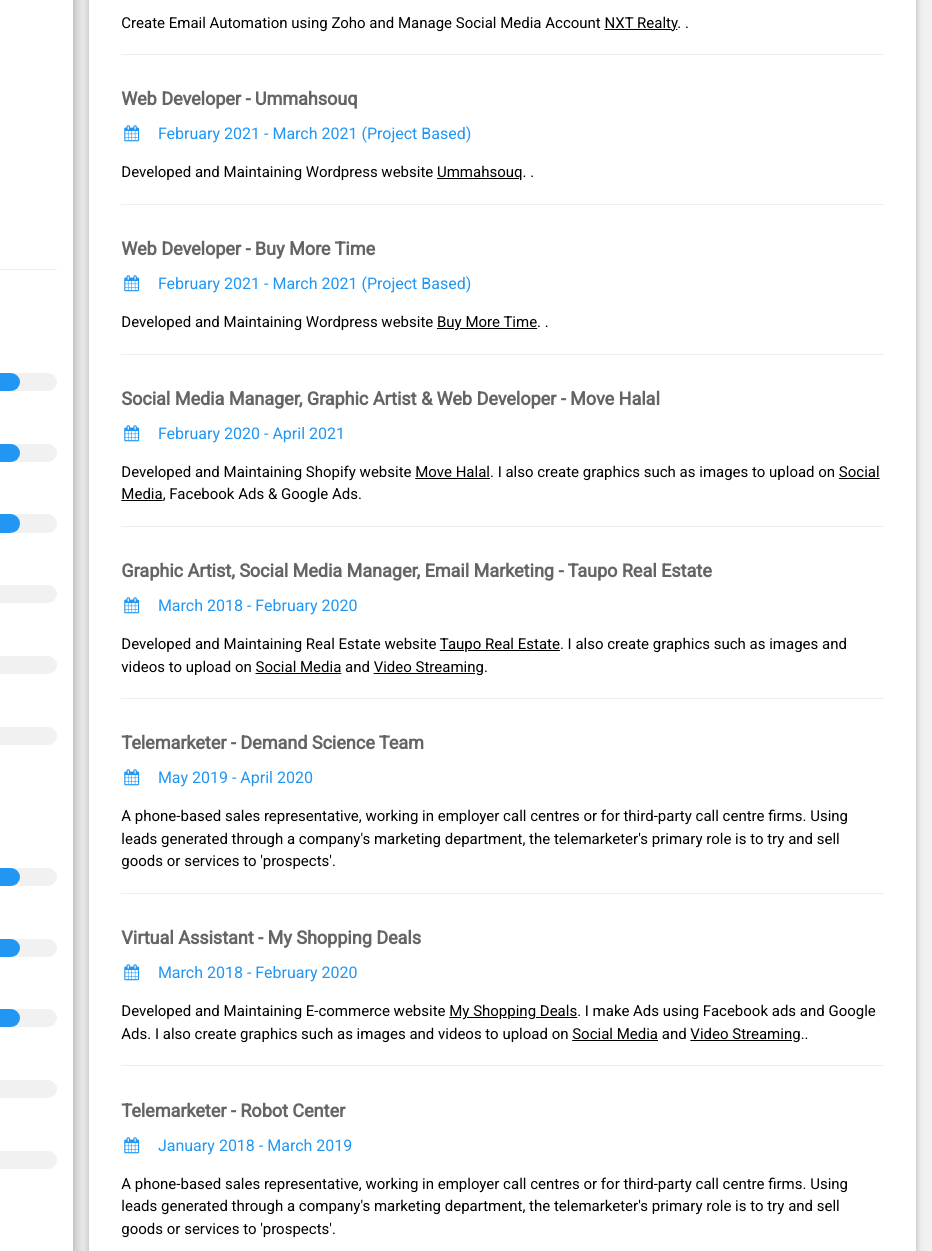
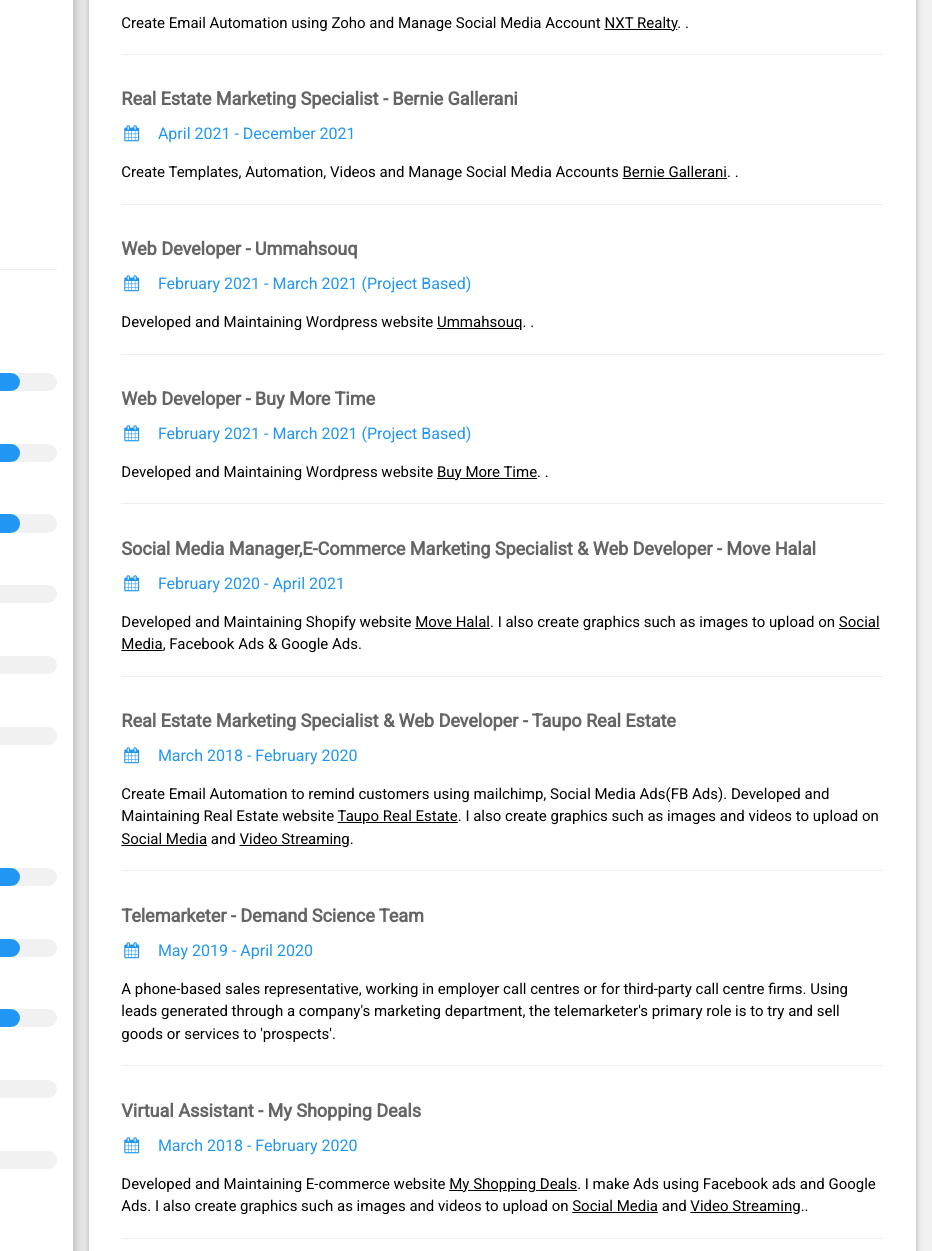
Before and after one commit to aldgreat/Profile, a plain HTML site: page index.html in a window 1280 px wide. Shown: the part 488-1739 px from the top of the page, 348-1280 px from the left. Drawn offline with nearby package versions, Linux system fonts and the light colour scheme.

Commit message:
Update index.html

```diff
--- a/index.html
+++ b/index.html
@@ -229,6 +229,15 @@
                 <hr>
               </div>
 
+                <div class="w3-container">
+                <h5 class="w3-opacity"><b>Real Estate Marketing Specialist - Bernie Gallerani</b></h5>
+                <h6 class="w3-text-blue"><i class="fa fa-calendar fa-fw w3-margin-right"></i>April 2021 - December 2021
+                    <!--<span class="w3-tag w3-blue w3-round">Current</span>--></h6>
+                <p>Create Templates, Automation, Videos and Manage Social Media Accounts <a href="https://berniegallerani.com//">Bernie Gallerani</a>. .
+                </p>
+                <hr>
+              </div>
+
               <div class="w3-container">
                 <h5 class="w3-opacity"><b>Web Developer - Ummahsouq</b></h5>
                 <h6 class="w3-text-blue"><i class="fa fa-calendar fa-fw w3-margin-right"></i>February 2021 - March 2021 (Project Based)
@@ -246,7 +255,7 @@
                 <hr>
               </div>
               <div class="w3-container">
-                <h5 class="w3-opacity"><b>Social Media Manager, Graphic Artist & Web Developer - Move Halal</b></h5>
+                <h5 class="w3-opacity"><b>Social Media Manager,E-Commerce Marketing Specialist & Web Developer - Move Halal</b></h5>
                 <h6 class="w3-text-blue"><i class="fa fa-calendar fa-fw w3-margin-right"></i>February 2020 - April 2021
                     <!--<span class="w3-tag w3-blue w3-round">Current</span>--></h6>
                 <p>Developed and Maintaining Shopify website <a href="https://www.movehalal.com/">Move Halal</a>. I also create graphics such as images to upload on <a href="https://www.facebook.com/MoveHalal/">Social Media</a>, Facebook Ads & Google Ads.
@@ -254,10 +263,10 @@
                 <hr>
               </div>
           <div class="w3-container">
-            <h5 class="w3-opacity"><b>Graphic Artist, Social Media Manager, Email Marketing - Taupo Real Estate</b></h5>
+            <h5 class="w3-opacity"><b>Real Estate Marketing Specialist & Web Developer - Taupo Real Estate</b></h5>
             <h6 class="w3-text-blue"><i class="fa fa-calendar fa-fw w3-margin-right"></i>March 2018 - February 2020
                 <!--<span class="w3-tag w3-blue w3-round">Current</span>--></h6>
-            <p>Developed and Maintaining Real Estate website <a href="https://www.tauporealestate.net/">Taupo Real Estate</a>. I also create graphics such as images and videos
+            <p>Create Email Automation to remind customers using mailchimp, Social Media Ads(FB Ads). Developed and Maintaining Real Estate website <a href="https://www.tauporealestate.net/">Taupo Real Estate</a>. I also create graphics such as images and videos
                 to upload on <a href="https://www.facebook.com/tauporealestate/">Social Media</a> and <a href="https://www.youtube.com/channel/UCdXSP31s5BCYY85RAK-FaBw">Video Streaming</a>.
             </p>
             <hr>
@@ -280,7 +289,7 @@
             <h5 class="w3-opacity"><b>Telemarketer - Robot Center</b></h5>
             <h6 class="w3-text-blue"><i class="fa fa-calendar fa-fw w3-margin-right"></i>January 2018 - March 2019</h6>
             <p>A phone-based sales representative, working in employer call centres or for third-party call centre firms.
-              Using leads generated through a company's marketing department, the telemarketer's primary role is to try and sell goods or services to 'prospects'.</p>
+              Using leads generated through a Facebook ads using mailchimp, the telemarketer's primary role is to try and sell goods or services to 'prospects'.</p>
                 <hr>
           </div>
           <div class="w3-container">
```
